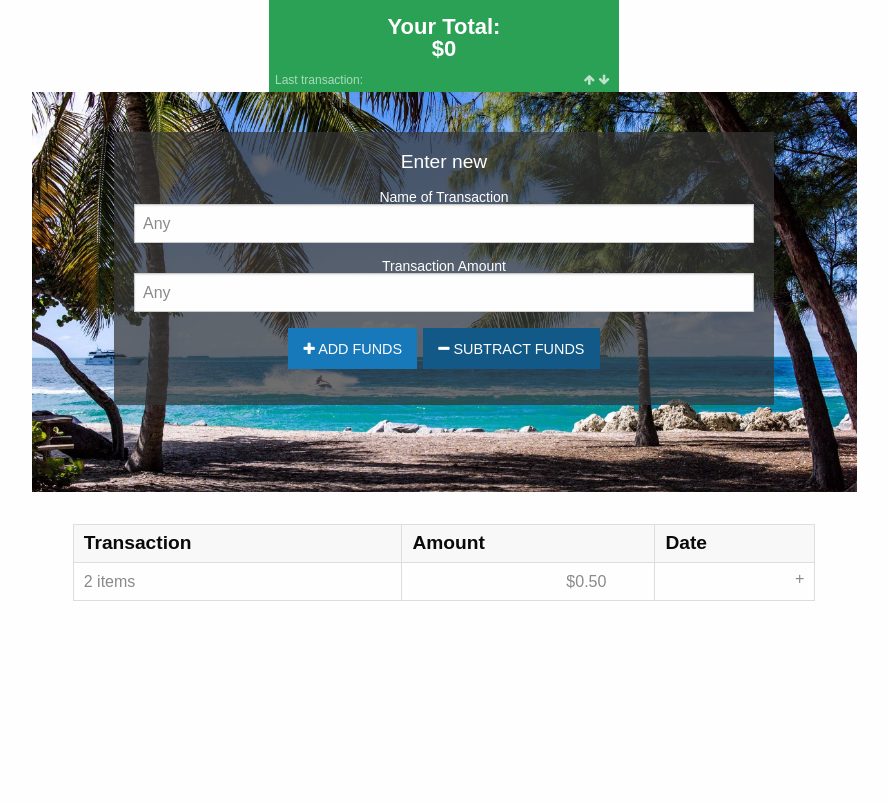
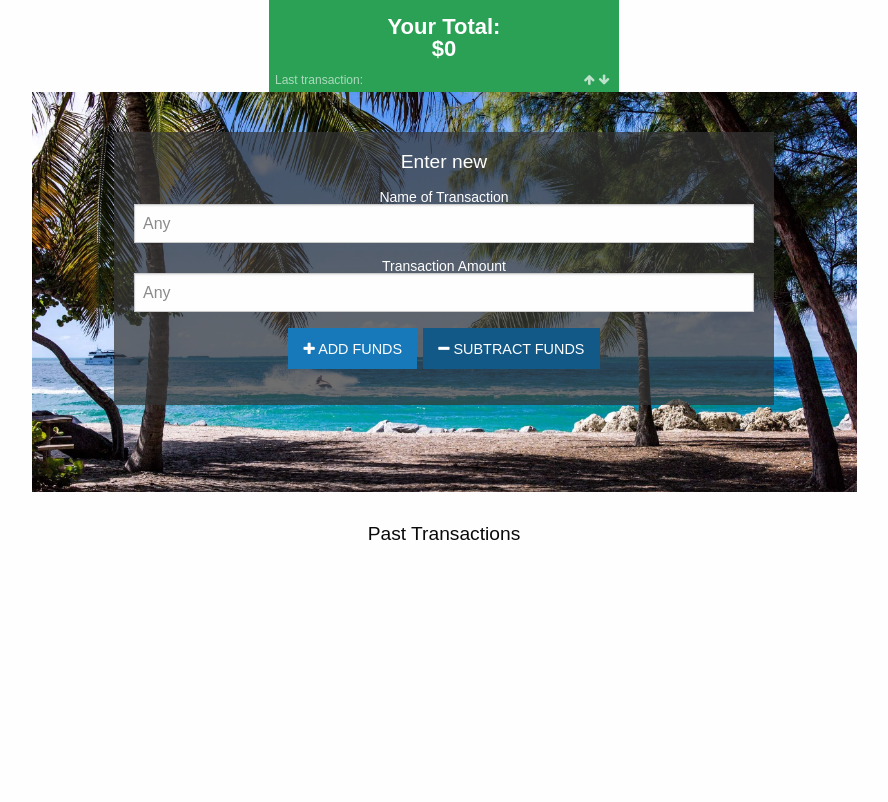
Before and after one commit to gusvalenzuela/money-trees, a website built with webpack: page public/index.html in a window 1280 px wide. Shown: the whole page, without its empty margins (196-1084 px from the left). Built offline with nearby package versions, Linux system fonts and the light colour scheme; files whose address does not match are found by name.

Commit message:
new transactions table with expansion content v2

```diff
--- a/public/css/app-foundation.css
+++ b/public/css/app-foundation.css
@@ -117,7 +117,7 @@
 }
 
 .table-expand {
-  margin-top: 2rem;
+  margin-top: .5rem;
 }
 
 .table-expand td {
--- a/public/css/styles.css
+++ b/public/css/styles.css
@@ -48,8 +48,8 @@ tr:nth-child(even) {
   max-height: 300px;
   overflow: auto;
   width: 90%;
-  margin: auto;
-  margin-bottom: 3rem;
+  margin: 2rem auto;
+  /* margin-bottom: 3rem; */
 }
 .open-details td {
   font-size: medium;
--- a/public/index.html
+++ b/public/index.html
@@ -96,31 +96,9 @@
       </div>
 
       <div class="transactions">
+        <p style="text-align: center;">Past Transactions</p>
         <table class="table-expand">
-          <thead>
-            <tr class="table-expand-row">
-              <th>Transaction</th>
-              <th>Amount</th>
-              <th>Date</th>
-            </tr>
-          </thead>
-          <tbody id="tbody">
-            <tr class="table-expand-row open-details" data-open-details>
-              <td>2 items</td>
-              <td class="text-right">$0.50</td>
-              <td><span class="expand-icon"></span></td>
-            </tr>
-            <tr class="table-expand-row-content">
-              <td colspan="8" class="table-expand-row-nested">
-                <p>
-                  Lorem ipsum dolor sit amet, consectetur adipisicing elit.
-                  Eaque unde quaerat reprehenderit ipsa ipsam, adipisci facere
-                  repellendus impedit at, quisquam dicta optio veniam quia
-                  nesciunt, inventore quod in neque magni?
-                </p>
-              </td>
-            </tr>
-          </tbody>
+          <tbody id="tbody"></tbody>
         </table>
       </div>
 
```
